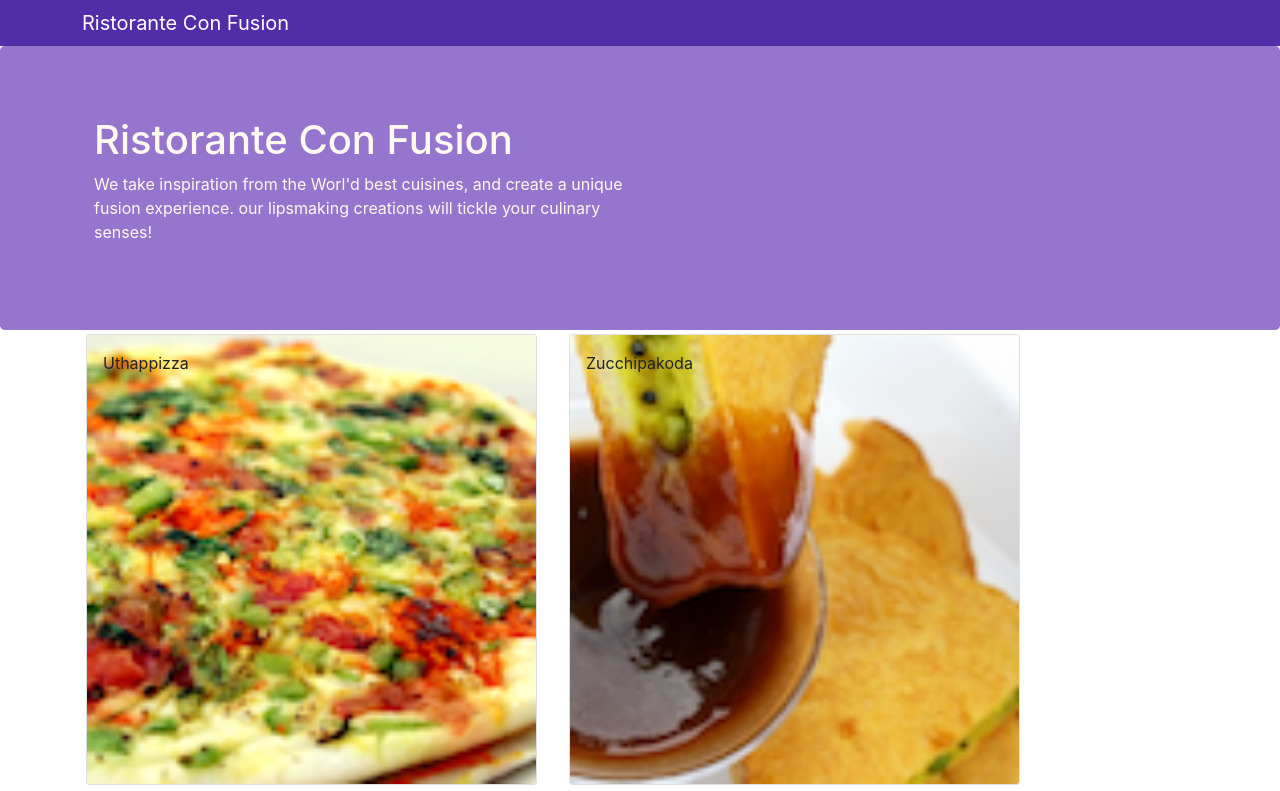
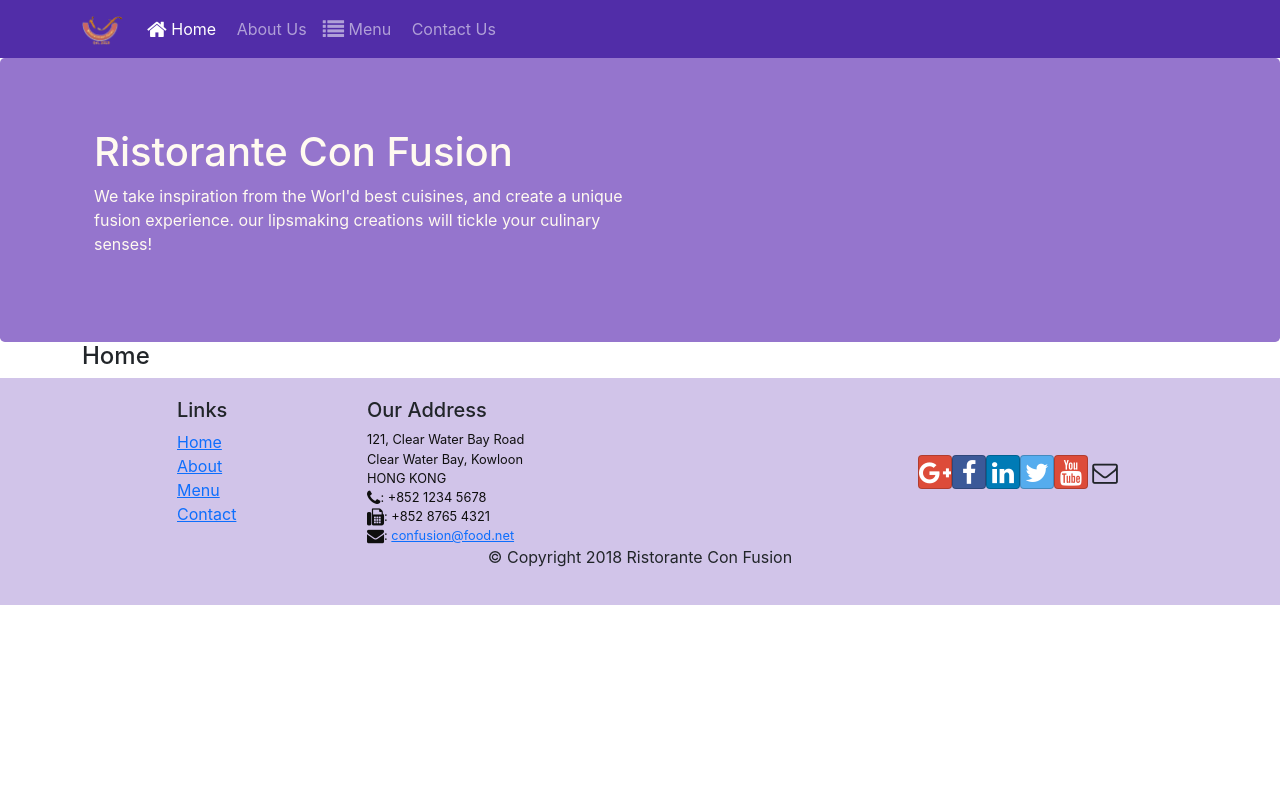
Before and after one commit to JaiAgarwal-24/Consfusion_restaurant_with_react_coursera, a React (Create React App) app: page /home in a window 1280 px wide. Shown: the top 791 px of the page. Built offline with nearby package versions, Linux system fonts and the light colour scheme.

Commit message:
React Router

```diff
--- a/package.json
+++ b/package.json
@@ -12,6 +12,7 @@
     "react": "^18.1.0",
     "react-dom": "^18.1.0",
     "react-popper": "^2.3.0",
+    "react-router-dom": "^6.3.0",
     "react-scripts": "5.0.1",
     "reactstrap": "^9.1.1",
     "web-vitals": "^2.1.4"
--- a/src/App.css
+++ b/src/App.css
@@ -37,3 +37,11 @@
 .navbar-dark {
   background-color: #512DA8;
 }
+
+.navbar {
+  align-items: center;
+}
+
+#header-container {
+  display: flex;
+}
--- a/src/App.js
+++ b/src/App.js
@@ -1,14 +1,17 @@
 import './App.css';
 import Main from './components/MainComponent';
 import React, { Component } from 'react';
+import { BrowserRouter } from 'react-router-dom';
 
 class App extends Component {
 
-  render () {
+  render() {
     return (
-      <div className='App'>
-        <Main />
-      </div>
+      <BrowserRouter>
+        <div className='App'>
+          <Main />
+        </div>
+      </BrowserRouter>
     );
   }
 }
--- a/src/components/FooterComponent.js
+++ b/src/components/FooterComponent.js
@@ -1,4 +1,5 @@
 import React from 'react';
+import { Link } from 'react-router-dom';
 
 function Footer(props) {
     return(
@@ -8,10 +9,10 @@
                 <div className="col-4 offset-1 col-sm-2">
                     <h5>Links</h5>
                     <ul className="list-unstyled">
-                        <li><a href="#">Home</a></li>
-                        <li><a href="#">About</a></li>
-                        <li><a href="#">Menu</a></li>
-                        <li><a href="contactus.html">Contact</a></li>
+                        <li><Link to="/home">Home</Link></li>
+                        <li><Link to="/aboutus">About</Link></li>
+                        <li><Link to="/menu">Menu</Link></li>
+                        <li><Link to="/contactus">Contact</Link></li>
                     </ul>
                 </div>
                 <div className="col-7 col-sm-5">
--- a/src/components/HeaderComponent.js
+++ b/src/components/HeaderComponent.js
@@ -1,16 +1,60 @@
 import React, { Component } from 'react';
-import { Navbar, NavbarBrand, Jumbotron } from 'reactstrap';
+import { Navbar, NavbarBrand, Nav, NavbarToggler, Collapse, NavItem } from 'reactstrap';
+import { NavLink } from 'react-router-dom'
 
 class Header extends Component {
+
+    constructor(props) {
+        super(props);
+
+        this.state = {
+            isNavOpen: false
+        };
+        this.toggleNav = this.toggleNav.bind(this);
+    }
+
+    toggleNav() {
+        this.setState({
+            isNavOpen: !this.state.isNavOpen
+        });
+    }
+
     render() {
         return (
             // Short Form
             // <>
             // </>
             <React.Fragment>
-                <Navbar dark>
-                    <div className='container'>
-                        <NavbarBrand href='/'>Ristorante Con Fusion</NavbarBrand>
+                <Navbar dark expand="md">
+                    <div id="header-container" className='container'>
+                        <NavbarToggler onClick={this.toggleNav} />
+                        <NavbarBrand className='mr-auto' href='/'>
+                            <img src='assets/images/logo.png' height="30" width="41" alt='Ristorante Con Fusion' />
+                        </NavbarBrand>
+                        <Collapse isOpen={this.state.isNavOpen} navbar>
+                            <Nav navbar>
+                                <NavItem>
+                                    <NavLink className="nav-link" to="/home">
+                                        <span className="fa fa-home fa-lg"></span> Home
+                                    </NavLink>
+                                </NavItem>
+                                <NavItem>
+                                    <NavLink className="nav-link" to="/aboutus">
+                                        <span className="fa fa-into fa-lg"></span> About Us
+                                    </NavLink>
+                                </NavItem>
+                                <NavItem>
+                                    <NavLink className="nav-link" to="/menu">
+                                        <span className="fa fa-list fa-lg"></span> Menu
+                                    </NavLink>
+                                </NavItem>
+                                <NavItem>
+                                    <NavLink className="nav-link" to="/contactus">
+                                        <span className="fa fa-adress-card fa-lg"></span> Contact Us
+                                    </NavLink>
+                                </NavItem>
+                            </Nav>
+                        </Collapse>
                     </div>
                 </Navbar>
                 <div className='jumbotron'>
--- /dev/null
+++ b/src/components/HomeComponent.js
@@ -0,0 +1,11 @@
+import React from "react";
+
+function Home (props) {
+    return (
+        <div className="container">
+            <h4>Home</h4>
+        </div>
+    );
+}
+
+export default Home;
--- a/src/components/MainComponent.js
+++ b/src/components/MainComponent.js
@@ -1,9 +1,11 @@
 import Menu from './MenuComponent';
-import { DISHES} from '../shared/dishes';
+import { DISHES } from '../shared/dishes';
 import React, { Component } from 'react';
 import DishDetail from "./DishdetailComponent";
 import Header from "./HeaderComponent";
-import Footer from "./FooterComponent"
+import Footer from "./FooterComponent";
+import Home from './HomeComponent';
+import { Route, Routes, Navigate } from 'react-router-dom';
 
 class Main extends Component {
 
@@ -12,20 +14,26 @@
 
     this.state = {
       dishes: DISHES,
-      selectedDish: null
     };
   }
 
-  onDishSelect (dishId) {
-    this.setState({ selectedDish: dishId})
-}
+  render() {
 
-  render () {
+    const HomePage = () => {
+      return (
+        <Home />
+      );
+    }
+
     return (
       <div >
         <Header />
-        <Menu dishes= {this.state.dishes} onClick = {(dishId) => this.onDishSelect(dishId)} />
-        <DishDetail dish = {this.state.dishes.filter((dish) => dish.id === this.state.selectedDish)[0]} />
+        <Routes>
+          <Route path='/home' element={<HomePage />} />
+          <Route extact path='/menu' element={<Menu dishes ={this.state.dishes}/> } />
+          <Route path="*" element={<Navigate to="/home" replace/>} />
+          {/* <Navigate to="/home" replace /> */}
+        </Routes>
         <Footer />
       </div>
     );
```
Also changed, not shown: 1 other file (tests, documents, lock files or other folders).
